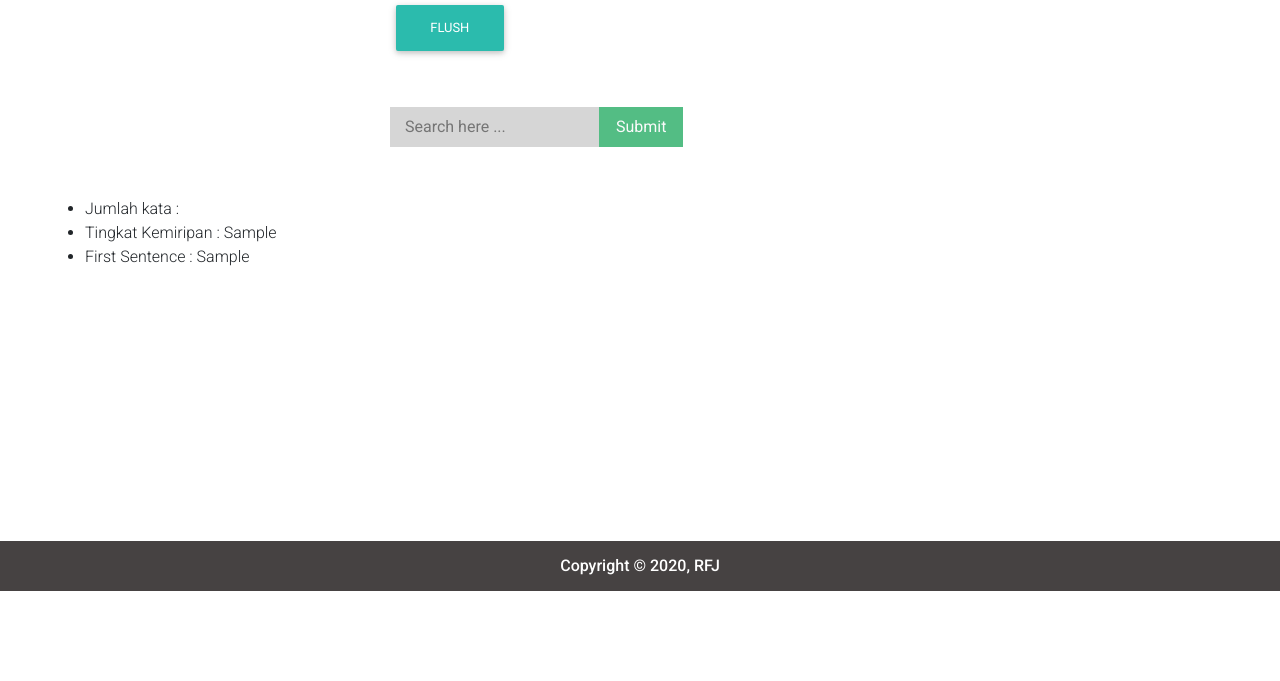
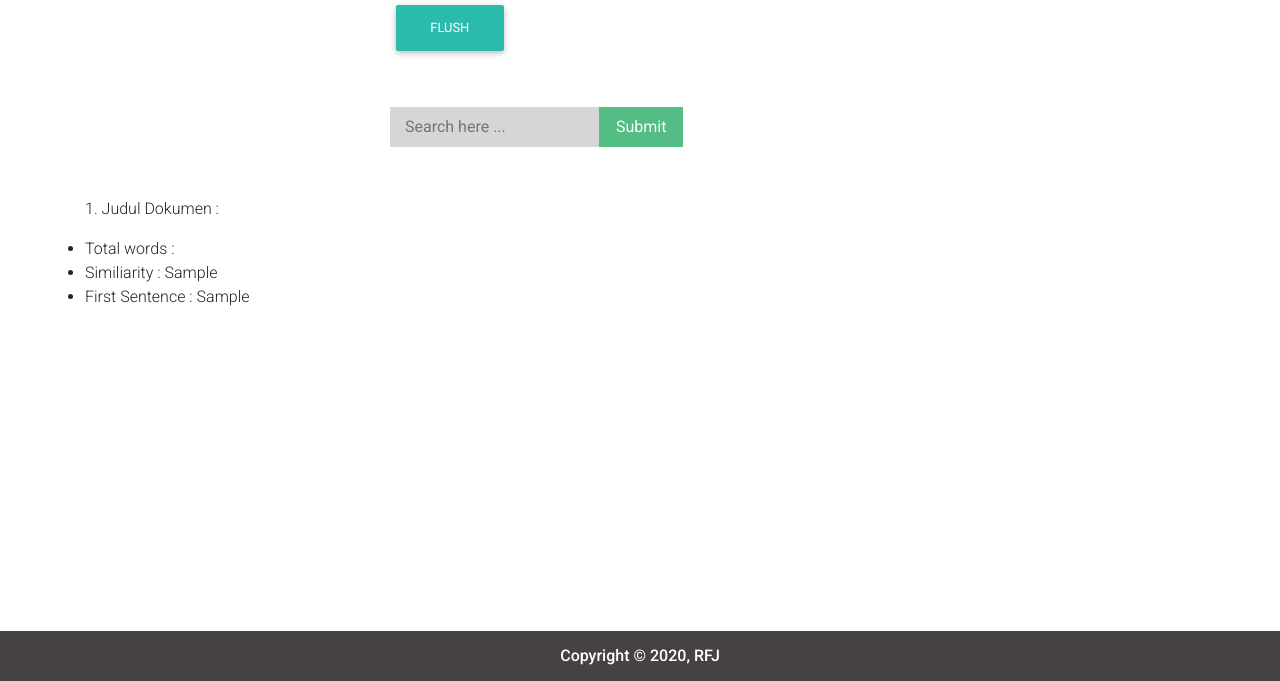
Before and after one commit to mhmmdjafarg/SearchEngineApp, a Flask app: template templates/home.html in a window 1280 px wide. Shown: the part 209-890 px from the top of the page. Before the commit the page ends 800 px from the top, so only its background shows below. Run offline with Flask 2, Linux system fonts and the light colour scheme; the template is opened without the code that fills it: most values are stand-ins (such as "Sample title", 1, 10 or a date in 2020); some libraries are stand-ins or nearby versions.

Commit message:
benerin similiariy

```diff
--- /dev/null
+++ b/file txt test/3.txt
@@ -0,0 +1 @@
+A new cake that have beautiful color needs to be red. Birhtday was not red, it may be in rainbow colour.
--- a/static/styles.css
+++ b/static/styles.css
@@ -49,6 +49,6 @@ footer {
     background-color: rgb(70, 66, 66);
     text-align: center;
     color: white;
-    position: absolute;
+    position: relative;
     bottom: 0;
 }
--- a/templates/home.html
+++ b/templates/home.html
@@ -68,13 +68,14 @@
 
         <div class="result-box">
             {% if doc_count != 0 %}
-                {% for rank_num in ranks %}
-                        <ul>
-                            <li>Jumlah kata : </li>
-                            <li>Tingkat Kemiripan : {{array_sim[rank_num-1]}}</li>
-                            <li>First Sentence : {{array_first_sentence[rank_num-1]}}</li>
-                        </ul>
-                {% endfor %}
+            {% for rank_num in ranks %}
+            <ol>{{loop.index}}. Judul Dokumen : </ol>
+                <ul>
+                    <li>Total words : </li>
+                    <li>Similiarity : {{array_sim[loop.index - 1]}}</li>
+                    <li>First Sentence : {{array_first_sentence[rank_num-1]}}</li>
+                </ul>
+            {% endfor %}
             {% endif %}
         </div>
     </div>
```
